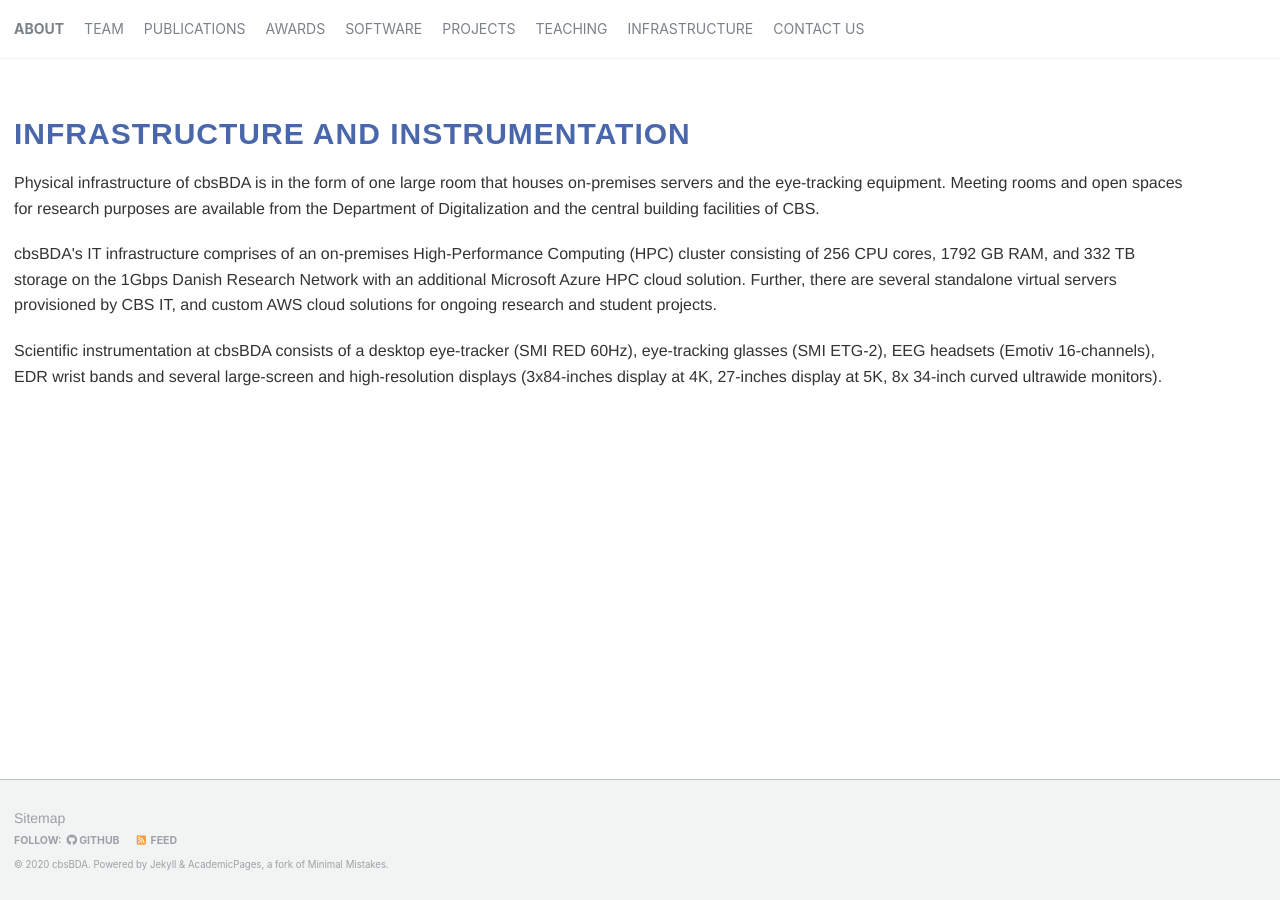
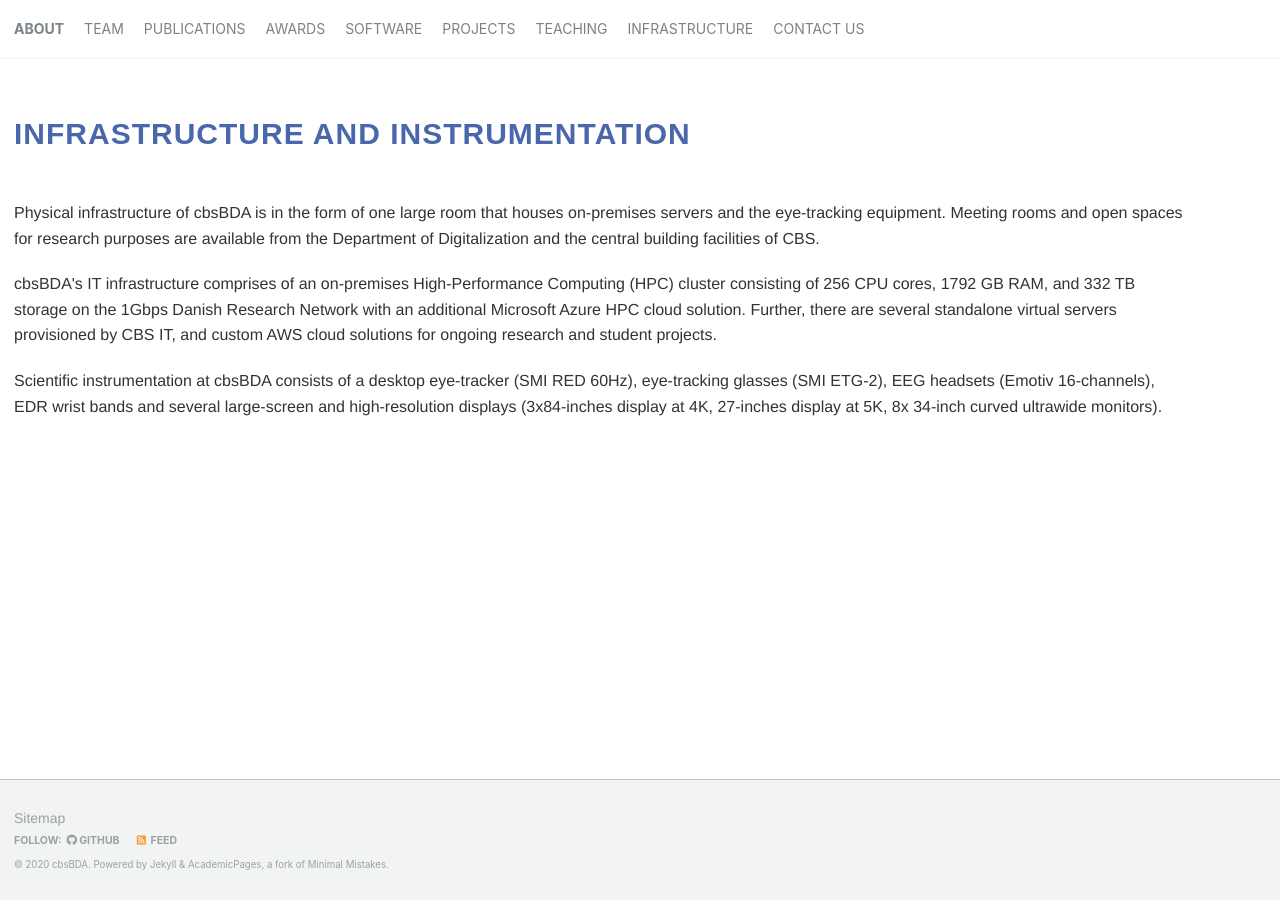
Before and after one commit to cbsBDA/cbsBDA-homepage, a Jekyll site: the page built from _pages/infrastructure.md, in a window 1280 px wide. Built offline with Jekyll 4.4.1, drawn with Linux system fonts in a browser that asks for light colours.

Commit message:
Update infrastructure.md

```diff
--- a/_pages/infrastructure.md
+++ b/_pages/infrastructure.md
@@ -14,7 +14,7 @@ author_profile: true
         <div class="col-lg-8 col-lg-offset-2 m-0">
           <div class="wow bounceInDown" data-wow-delay="0.4s">
             <div class="section-heading">
-              <h2 class="text-left m-0">INFRASTRUCTURE AND INSTRUMENTATION</h2>
+              <h2 class="text-left">INFRASTRUCTURE AND INSTRUMENTATION</h2>
             </div>
           </div>
         </div>
```
